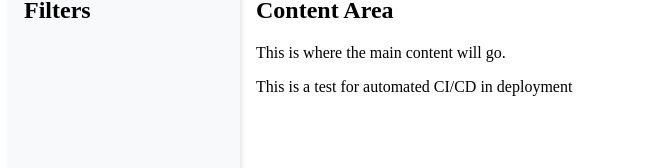
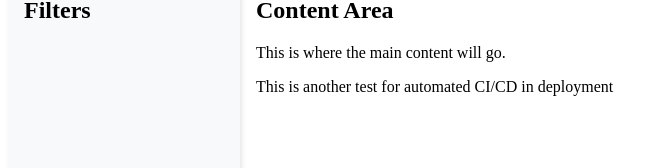
Before and after one commit to mongodb-industry-solutions/leafy_airline, a Next.js app in the folder airplanedashboard/: page / in a window 1280 px wide. Shown: the part 159-327 px from the top of the page, without its empty margins (0-652 px from the left). Built offline with nearby package versions, Linux system fonts and the light colour scheme.

Commit message:
test CI/CD

```diff
--- a/airplanedashboard/pages/index.js
+++ b/airplanedashboard/pages/index.js
@@ -7,7 +7,7 @@ export default function Home() {
     <Layout>
       <h2>Content Area</h2>
       <p>This is where the main content will go.</p>
-      <p>This is a test for automated CI/CD in deployment</p>
+      <p>This is another test for automated CI/CD in deployment</p>
     </Layout>
   );
 }
```
